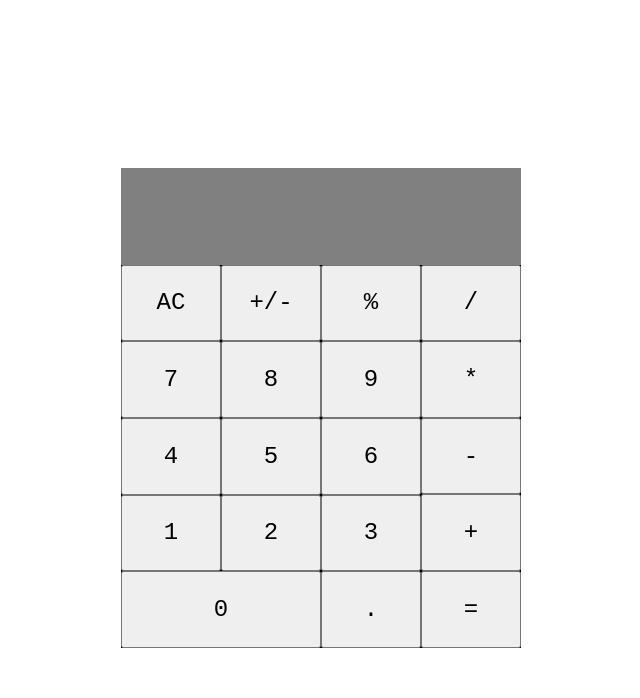
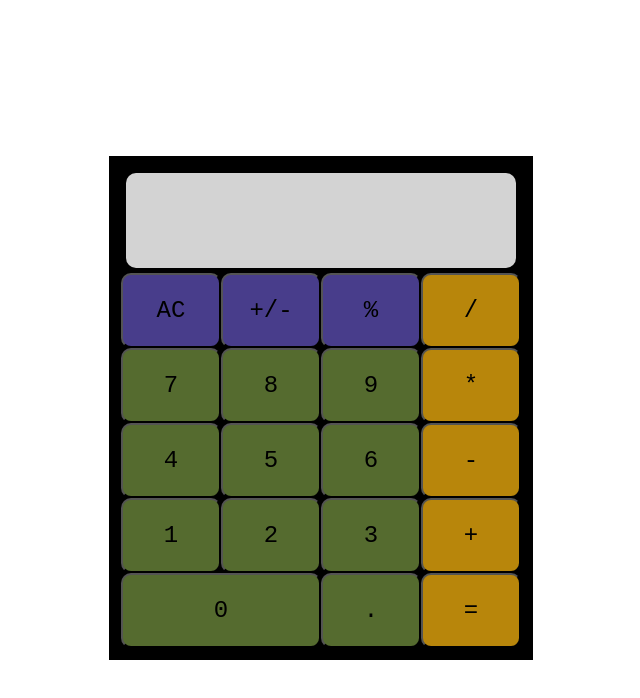
Before and after one commit to Abdullah-Aseeef/calculator, a plain HTML site: page index.html in a window 1280 px wide. Shown: the whole page, without its empty margins (319-959 px from the left). Drawn offline with Linux system fonts and the light colour scheme.

Commit message:
Add styling to the calculator

```diff
--- a/script.js
+++ b/script.js
@@ -52,6 +52,11 @@ for(key in buttonObject){
         }
     });
 }
+// let operators = buttons.querySelector("#operations");
+// console.log(operators);
+// operators.addEventListener('click',(event)=>{
+
+// });
 
 addEventListener('keydown',(event)=>{
     // document.createEvent('click')
--- a/style.css
+++ b/style.css
@@ -13,9 +13,10 @@ body{
     flex-direction: column;
     justify-content: space-around;
     align-items: stretch;
+    padding: 12px;
 }
 #display{
-    background-color: gray;
+    background-color: lightgray;
     height: 10vh;
     /* width: 50vh; */
 }
@@ -55,9 +56,22 @@ body{
     padding: 10px;
     font-size: 7vh;
     font-family:monospace;
+    border-radius: 10px;
+    margin: 5px;
 }
 button{
     font-size: 3vh;
     font-family: monospace;
+    border-radius: 10px;
 
 }
+
+#operations > button{
+    background-color: darkgoldenrod;
+}
+#numbers > button{
+    background-color: darkolivegreen;
+}
+#symbols > button{
+    background-color: darkslateblue;
+}
```
